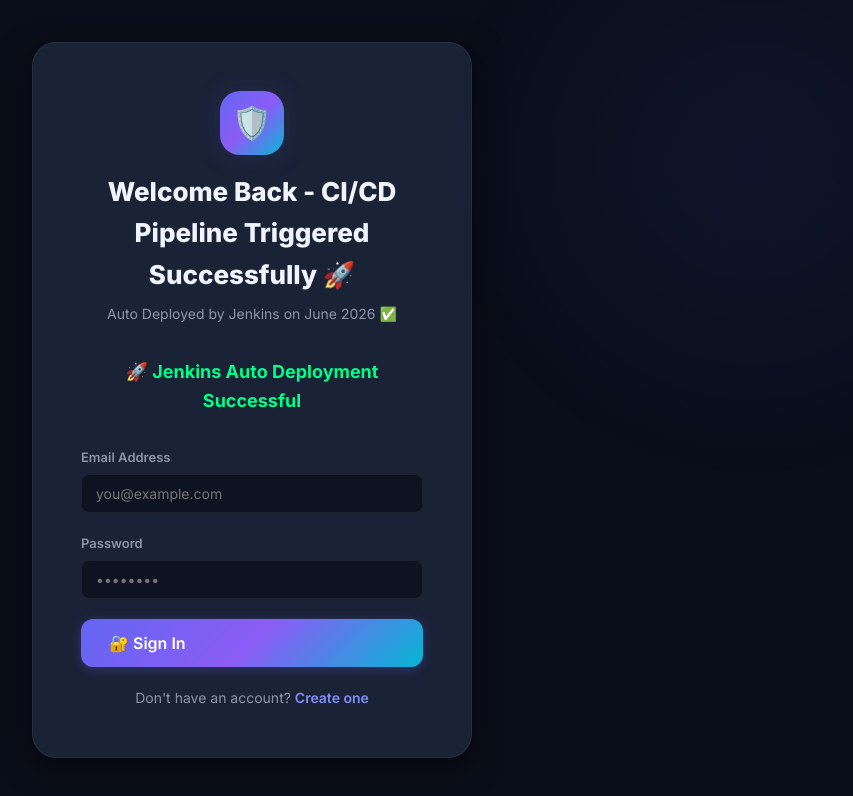
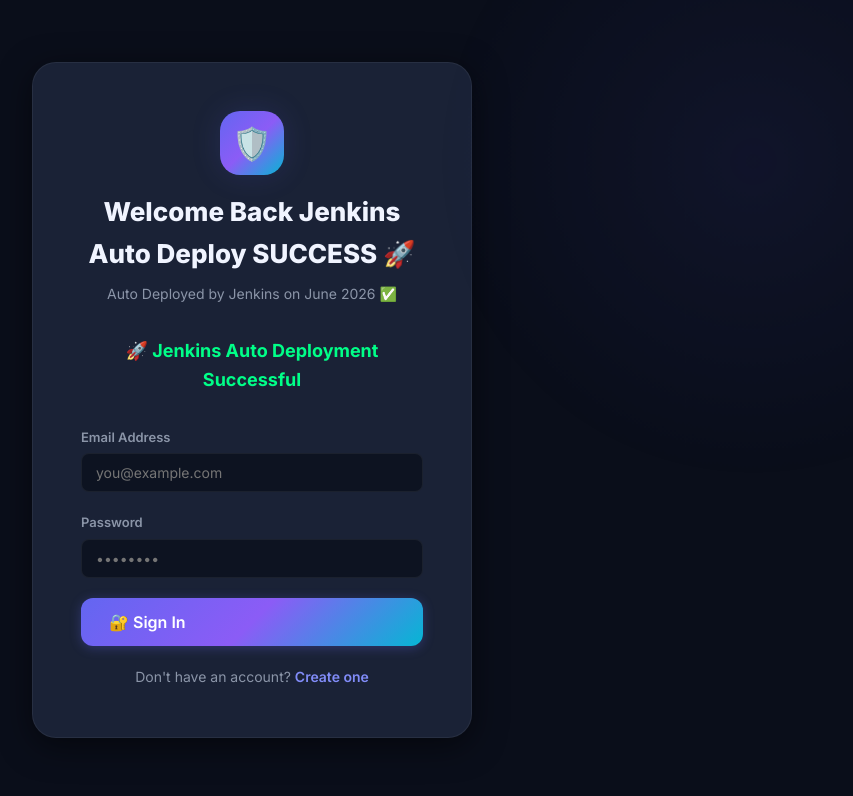
Before and after one commit to Rajasekhar-1111/RiskAssessmentTool, a React (Vite) app in the folder frontend/: page /login in a window 1280 px wide. Shown: the top 796 px of the page, without its empty margins (388-1241 px from the left). Built offline with nearby package versions, Linux system fonts and the light colour scheme.

Commit message:
Jenkins permission fix test

```diff
--- a/frontend/src/pages/LoginPage.jsx
+++ b/frontend/src/pages/LoginPage.jsx
@@ -35,7 +35,7 @@
           <div className="auth-logo-icon">🛡️</div>
 
           <h1 className="auth-title">
-            Welcome Back - CI/CD Pipeline Triggered Successfully 🚀
+            Welcome Back Jenkins Auto Deploy SUCCESS  🚀
           </h1>
 
           <p className="auth-subtitle">
```
